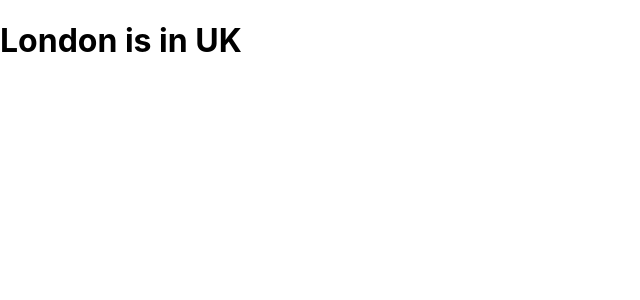
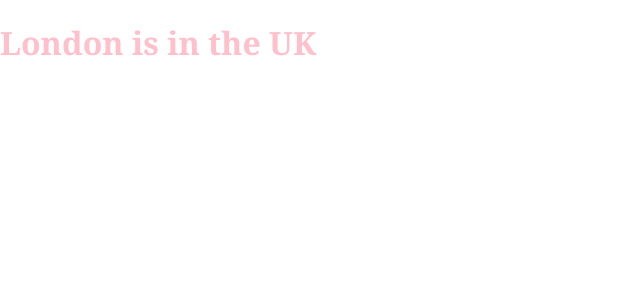
Before and after one commit to sa3664/hello-react, a React (Create React App) app: page / in a window 1280 px wide. Shown: the top 300 px of the page, without its empty margins (0-640 px from the left). Built offline with nearby package versions, Linux system fonts and the light colour scheme.

Commit message:
Add style to react elements

```diff
--- a/public/index.html
+++ b/public/index.html
@@ -1,14 +1,21 @@
 <!DOCTYPE html>
 <html lang="en">
+
 <head>
+  <style>
+    #heading {
+      color: pink
+    }
+
+    .cool-text {
+      font-family: Cambria, Cochin, Georgia, Times, 'Times New Roman', serif;
+    }
+  </style>
   <meta charset="utf-8" />
   <link rel="icon" href="%PUBLIC_URL%/favicon.ico" />
   <meta name="viewport" content="width=device-width, initial-scale=1" />
   <meta name="theme-color" content="#000000" />
-    <meta
-      name="description"
-      content="Web site created using create-react-app"
-    />
+  <meta name="description" content="Web site created using create-react-app" />
   <link rel="apple-touch-icon" href="%PUBLIC_URL%/logo192.png" />
   <!--
       manifest.json provides metadata used when your web app is installed on a
@@ -26,6 +33,7 @@
     -->
   <title>React App</title>
 </head>
+
 <body>
   <noscript>You need to enable JavaScript to run this app.</noscript>
   <div id="root"></div>
@@ -40,4 +48,5 @@
       To create a production bundle, use `npm run build` or `yarn build`.
     -->
 </body>
+
 </html>
--- a/src/index.js
+++ b/src/index.js
@@ -7,6 +7,6 @@ let city = {
   country: "UK"
 }
 ReactDOM.render(
-  <h1> {city.name} is in {city.country}</h1>
+  <h1 id="heading" className="cool-text"> {city.name} is in the {city.country}</h1>
   , document.getElementById('root')
 );
```
Lines whose indentation alone changed are shown as unchanged.
